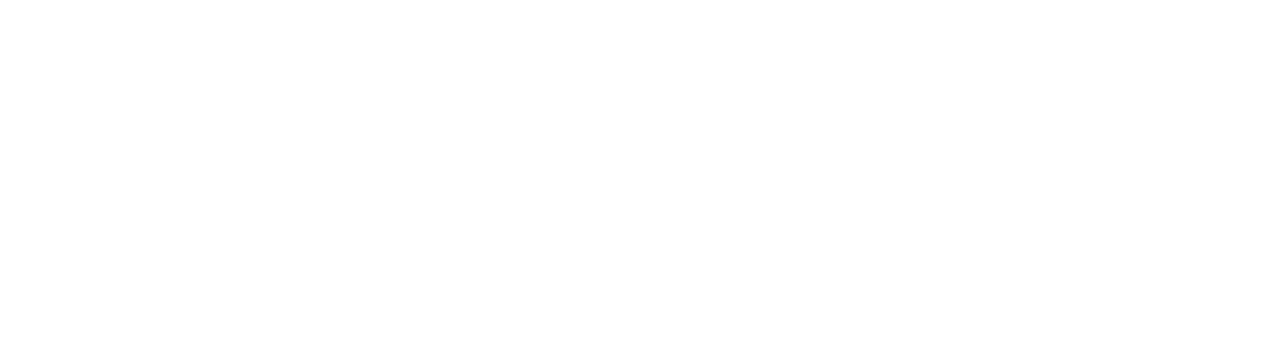
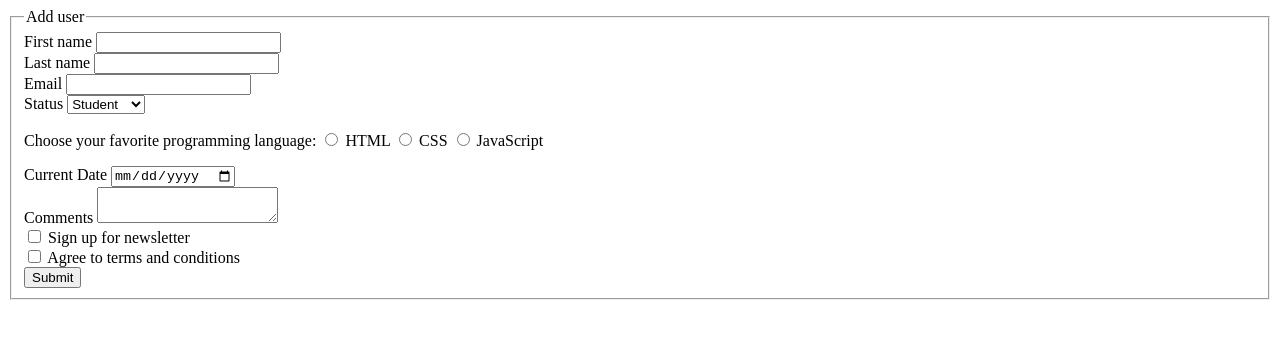
Before and after one commit to shecodessk/aa-survey-form, a plain HTML site: page index.html in a window 1280 px wide. Drawn offline with Linux system fonts and the light colour scheme.

Commit message:
Add HTML elements to User Form

```diff
--- a/index.html
+++ b/index.html
@@ -6,5 +6,69 @@
     <meta name="viewport" content="width=device-width, initial-scale=1.0" />
     <title>Document</title>
   </head>
-  <body></body>
+  <body>
+    <form action="/form-handling-url" method="post">
+      <fieldset>
+        <legend>Add user</legend>
+
+        <div>
+          <label for="firstName">First name</label>
+          <input type="text" id="firstName" name="first_name" />
+        </div>
+
+        <div>
+          <label for="lastName">Last name</label>
+          <input type="text" id="lastName" name="last_name" />
+        </div>
+
+        <div>
+          <label for="email">Email</label>
+          <input type="email" id="email" name="email_address" />
+        </div>
+
+        <div>
+          <label for="status">Status</label>
+          <select id="status" name="user_status_name">
+            <option value="admin">Student</option>
+            <option value="user">Instructor</option>
+            <option value="guest">Guest</option>
+          </select>
+        </div>
+        <div>
+          <p>
+            Choose your favorite programming language:
+
+            <input type="radio" id="HTML" />
+            <label for="HTML">HTML</label>
+            <input type="radio" id="CSS" />
+            <label for="CSS">CSS</label>
+            <input type="radio" id="JavaScript" />
+            <label for="JavaScript">JavaScript</label>
+          </p>
+        </div>
+        <div>
+          <label for="date">Current Date</label>
+          <input type="date" id="date" name="date" />
+        </div>
+
+        <div>
+          <label for="comments">Comments</label>
+          <textarea id="comments" name="comments"></textarea>
+        </div>
+        <div>
+          <input type="checkbox" id="sign-up" />
+          <label for="sign-up">Sign up for newsletter</label>
+        </div>
+        <div>
+          <input type="checkbox" id="terms-and-conditions" />
+          <label for="terms-and-conditions"
+            >Agree to terms and conditions</label
+          >
+        </div>
+        <div>
+          <button type="submit">Submit</button>
+        </div>
+      </fieldset>
+    </form>
+  </body>
 </html>
```
